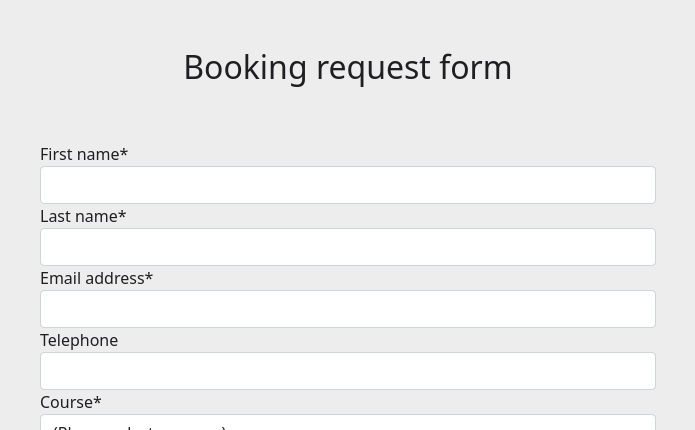
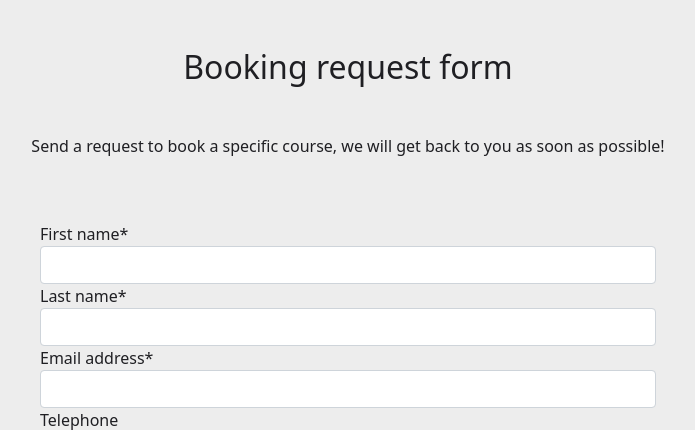
Before and after one commit to Michelle3334/coaching-warriors, a Django app: page /booking/ in a window 1280 px wide. Shown: the part 56-486 px from the top of the page, without its empty margins (292-987 px from the left). Run offline with Django 3.2, Linux system fonts and the light colour scheme; data that the repository does not hold is empty; some libraries are stand-ins or nearby versions.

Commit message:
Add message to booking form, add image and description about booking form to readme

```diff
--- a/templates/booking.html
+++ b/templates/booking.html
@@ -18,6 +18,7 @@
     <div class="row">
         <div class="col-12">
             <h2 class="text-center mt-5">Booking request form</h2>
+            <p class="text-center mt-5">Send a request to book a specific course, we will get back to you as soon as possible!</p>
         </div>
     </div>
 </div>
```
Also changed, not shown: README.md, media/images/booking.PNG (added), media/images/course.PNG, media/images/login.PNG, media/images/logout.PNG.
